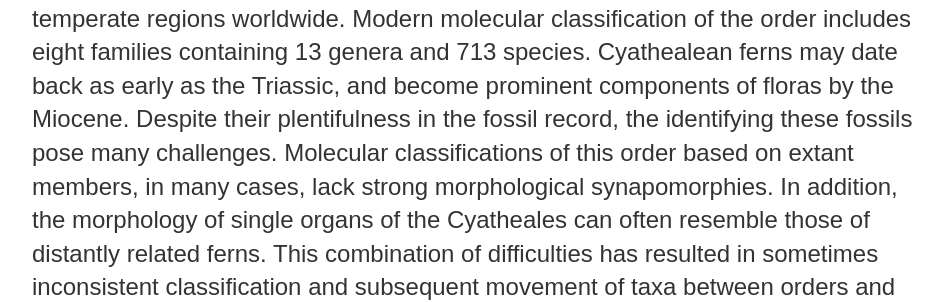
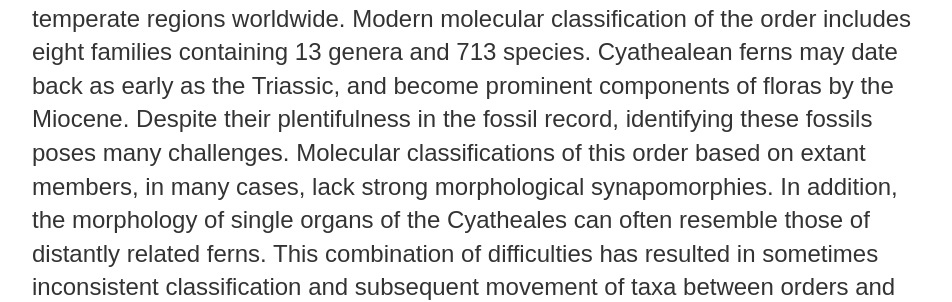
Before and after one commit to megannibbs/megannibbelink.github.io, a Jekyll site: the page built from pubs/index.html, in a window 1280 px wide. Shown: the part 1407-1709 px from the top of the page, without its empty margins (160-1112 px from the left). Built offline with Jekyll 4.4.1, drawn with Linux system fonts in a browser that asks for light colours; some of the changed text lies outside the part shown.

Commit message:
Update index.html

```diff
--- a/pubs/index.html
+++ b/pubs/index.html
@@ -22,7 +22,7 @@ title: Meg Nibbelink | Research
 	<p>The Cyatheales, colloquially known as tree ferns, are known today in tropical to temperate regions worldwide.
 		Modern molecular classification of the order includes eight families containing 13 genera and 713 species.
 		Cyathealean ferns may date back as early as the Triassic, and become prominent components of floras by the Miocene.
-		Despite their plentifulness in the fossil record, the identifying these fossils pose many challenges.
+		Despite their plentifulness in the fossil record, identifying these fossils poses many challenges.
 		Molecular classifications of this order based on extant members, in many cases, lack strong morphological synapomorphies.
 		In addition, the morphology of single organs of the Cyatheales can often resemble those of distantly related ferns.
 		This combination of difficulties has resulted in sometimes inconsistent classification and subsequent movement of taxa between orders and
```
